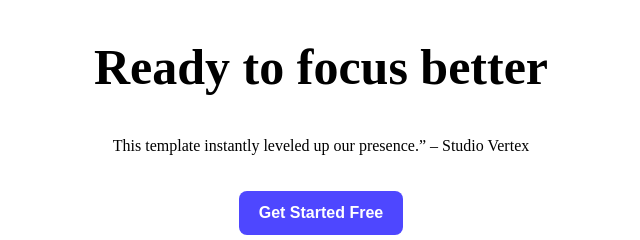
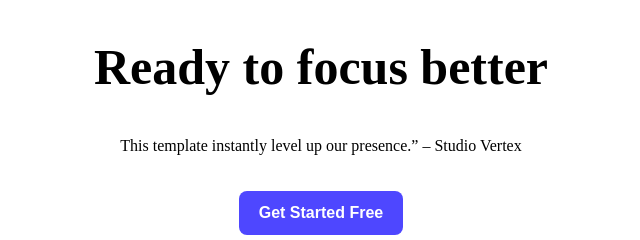
Before and after one commit to hello-jisan/web-dev-portfolio-A, a plain HTML site: page index.html in a window 1280 px wide. Shown: the part 2540-2780 px from the top of the page, 319-959 px from the left. Drawn offline with Linux system fonts and the light colour scheme; files whose address does not match are found by name.

Commit message:
section modified

```diff
--- a/index.html
+++ b/index.html
@@ -115,7 +115,7 @@
 
         <section class="cta-section">
             <h2>Ready to focus better</h2>
-            <p>This template instantly leveled up our presence.” – Studio Vertex</p>
+            <p>This template instantly level up our presence.” – Studio Vertex</p>
             <button class="cta-button">Get Started Free</button>
             <img src="Assets/wc-big.png" alt="Webflow Conf Preview">
         </section>
```
